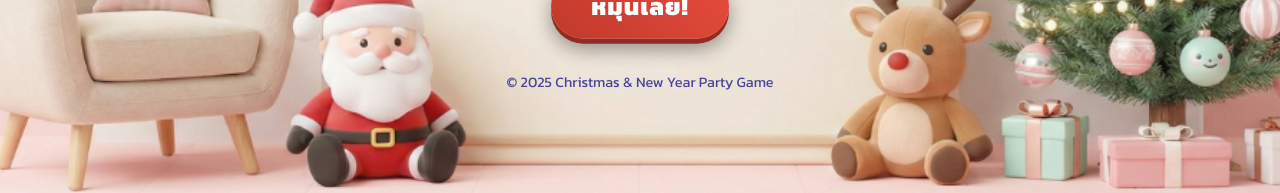
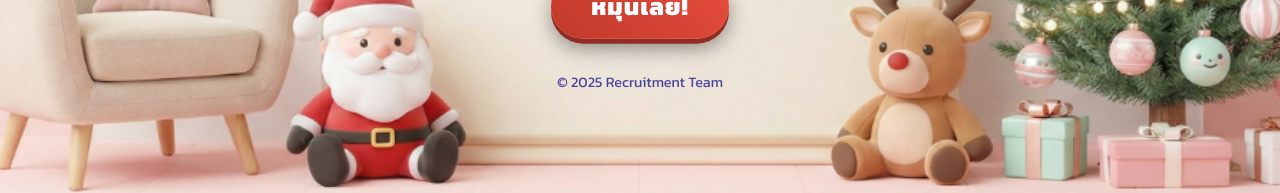
Before and after one commit to Malztt/patyyyyy, a React (Vite) app: page / in a window 1280 px wide. Shown: the part 560-753 px from the top of the page. Built offline with nearby package versions, Linux system fonts and the light colour scheme.

Commit message:
Content: Update Copyright to Recruitment Team

```diff
--- a/src/App.jsx
+++ b/src/App.jsx
@@ -68,7 +68,7 @@ function App() {
         </div>
 
         <footer className="footer-copyright">
-          <p>© 2025 Christmas & New Year Party Game</p>
+          <p>© 2025 Recruitment Team</p>
         </footer>
       </main>
 
```
